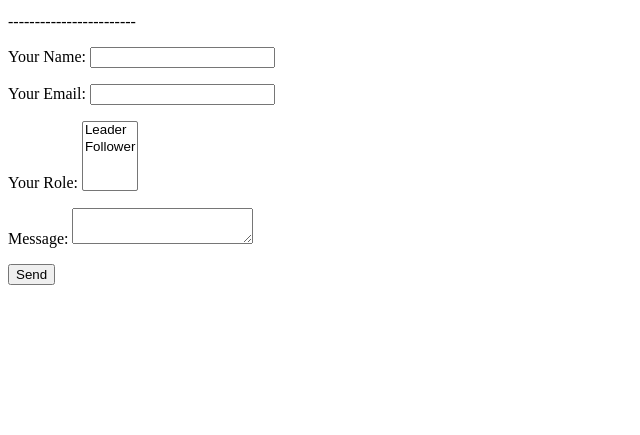
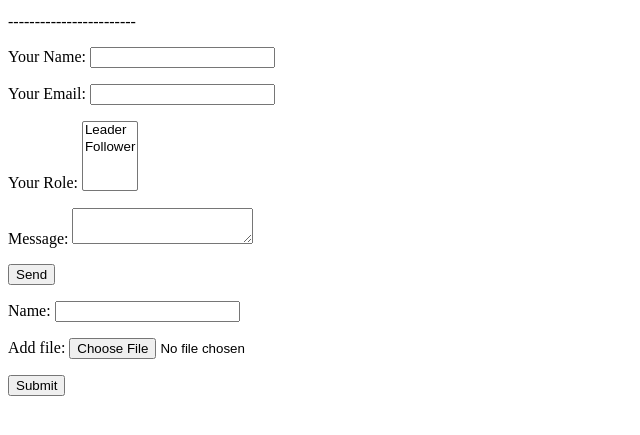
Before and after one commit to tnakagaw22/netlify-test, a plain HTML site: page index.html in a window 1280 px wide. Shown: the part 87-522 px from the top of the page, without its empty margins (0-640 px from the left). Drawn offline with Linux system fonts and the light colour scheme.

Commit message:
added form for file upload

```diff
--- a/index.html
+++ b/index.html
@@ -21,3 +21,20 @@
       <button type="submit">Send</button>
     </p>
   </form>
+
+  <form name="fileForm" enctype="multipart/form-data" data-netlify="true">
+    <p>
+      <label>
+        <span>Name:</span>
+        <input name="name" type="text"/>
+      </label>
+    </p>
+    <p>
+      <label>
+        <span>Add file:</span>
+        <input name="file" type="file"/>
+      </label>
+    </p>
+    <button>Submit</button>
+  </form>
+  <p class="result"></p>
```
